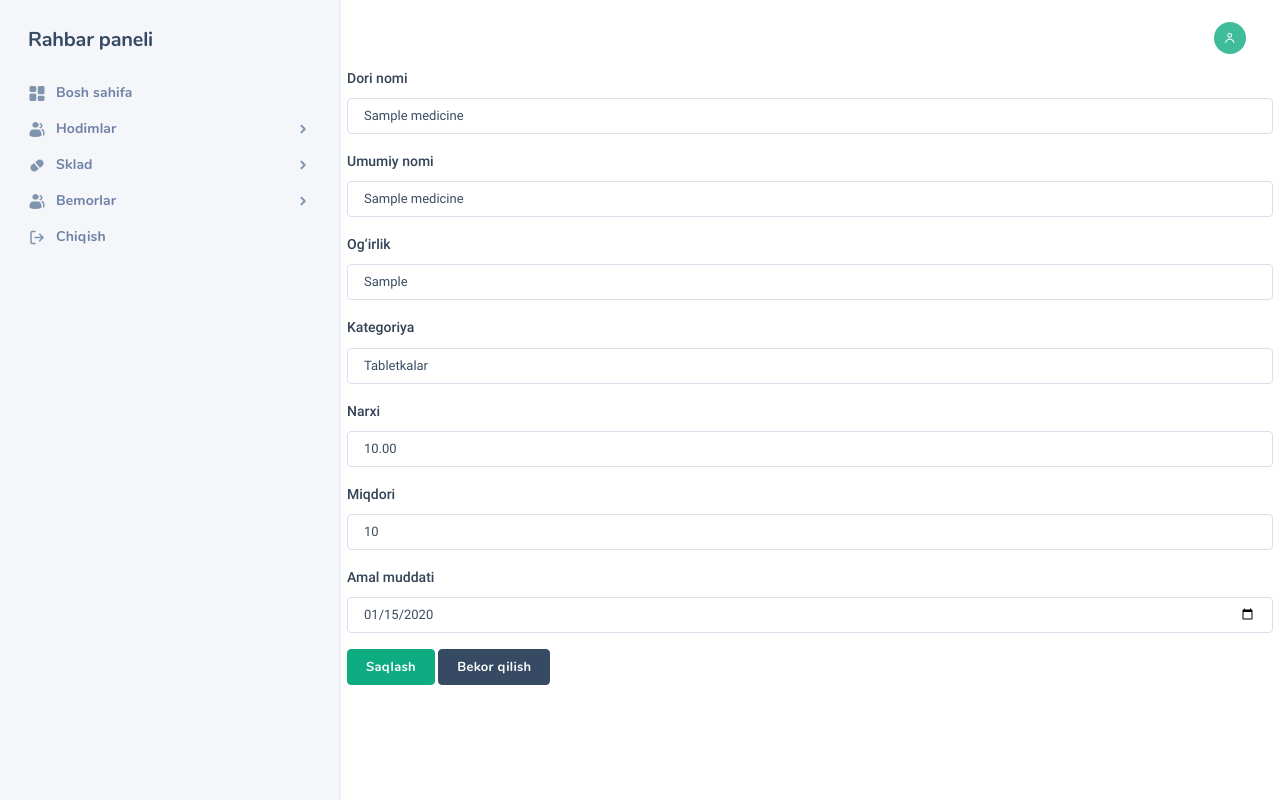
After one commit to jamw1ddd/apteka, a Django app: page /medicine/1/edit/ in a window 1280 px wide. The commit adds this page. Run offline with Django 5.2, Linux system fonts and the light colour scheme; a user stored in the database is signed in; tables that the repository leaves empty hold one stand-in row (values such as "Sample post"); some libraries are stand-ins or nearby versions; some web fonts are replaced.

Commit message:
some changes

```diff
--- a/main/urls.py
+++ b/main/urls.py
@@ -1,7 +1,7 @@
 from django.urls import path
-from .views import (add_staff, allplaces_medicine_list_view, employeeview, give_medicine_to_patient_view, list_invoices,
-                    medicine_by_place_view, patient_invoice_view, patient_invoice_view_by_date,
-                    transfer_medicine_view, employee_list,login_view,stats_view,
+from .views import (add_staff, allplaces_medicine_list_view, employeeview, give_medicine_to_patient_view,
+                    list_invoices, medicine_by_place_view, medicine_update, patient_invoice_view,
+                    patient_invoice_view_by_date, transfer_medicine_view, employee_list,login_view,stats_view,
                     doctorview,add_medicine_view,medicine_list_view,logout_view,list_patients, add_patient,
                     medicine_history_view, place_medicine_list_view,delete_patient
                     )
@@ -14,6 +14,7 @@ urlpatterns = [
     path('medicine/add/', add_medicine_view, name='addmedicine'),
     path('medicine/list/', medicine_list_view, name='listmedicine'),
     path('medicine/transfer/', transfer_medicine_view, name='givemedicine'),
+    path('medicine/<int:pk>/edit/', medicine_update, name='medicine_update'),
     path('add-staff/', add_staff, name='add_staff'),
     path('employee/', employee_list, name='employee_list'),
     path('employeeview/', employeeview, name='employee'),
--- a/main/views.py
+++ b/main/views.py
@@ -1,7 +1,6 @@
 from django.http import HttpResponseForbidden
 from django.shortcuts import render, redirect, get_object_or_404
 from django.contrib.auth.decorators import login_required
-from main import models
 from main.models import Medicine, CustomUser, MedicineHistory, Patient, PatientMedicine, Place
 from django.contrib.auth import authenticate, login, logout
 from django.contrib import messages
@@ -16,26 +15,33 @@ from django.db.models.functions import TruncMinute
 def stats_view(request):
     start_str = request.GET.get('start_date')
     end_str = request.GET.get('end_date')
-    period = request.GET.get('period')
+    period = request.GET.get('period') or '30'
     today = datetime.today().date()
 
-    try:
-        if start_str and end_str:
+    # 🔹 Avval period tekshiriladi, faqat sana kiritilmagan bo‘lsa
+    if period in ['7', '1', '30'] and not (start_str and end_str):
+        if period == '7':
+            start_date = today - timedelta(days=7)
+            end_date = today
+        elif period == '1':
+            start_date = end_date = today
+        else:  # default 30 kun
+            start_date = today - timedelta(days=30)
+            end_date = today
+    elif start_str and end_str:
+        # 🔹 Agar foydalanuvchi sana tanlagan bo‘lsa
+        try:
             start_date = datetime.strptime(start_str, "%Y-%m-%d").date()
             end_date = datetime.strptime(end_str, "%Y-%m-%d").date()
-        elif period == '7':
+        except (ValueError, TypeError):
+            start_date = today - timedelta(days=30)
             end_date = today
-            start_date = today - timedelta(days=7)
-        elif period == '1':
-            start_date = end_date = today
-        else:
-            end_date = today
-            start_date = today - timedelta(days=30)
-    except (ValueError, TypeError):
+    else:
+        # 🔹 Default 30 kun
+        start_date = today - timedelta(days=30)
         end_date = today
-        start_date = today - timedelta(days=30)
 
-    # Statistika hisoblash
+    # 🔹 Statistikalar
     incoming = Medicine.objects.filter(
         created_at__date__range=(start_date, end_date)
     ).aggregate(total=Sum('quantity'))['total'] or 0
@@ -57,6 +63,10 @@ def stats_view(request):
         created_at__date__range=(start_date, end_date)
     ).count()
 
+    history = MedicineHistory.objects.filter(
+        created_at__date__range=(start_date, end_date)
+    ).select_related('medicine', 'user', 'to_user', 'to_place').order_by('-created_at')
+
     context = {
         'incoming': incoming,
         'used': used,
@@ -65,10 +75,11 @@ def stats_view(request):
         'new_patients': new_patients,
         'start_date': start_date,
         'end_date': end_date,
-        'period': period or '30'
+        'period': period,
+        'history': history
     }
+    return render(request, 'admindashboard.html', context)
 
-    return render(request, 'admindashboard.html', context)
 
 @login_required
 def doctorview(request):
@@ -89,7 +100,6 @@ def doctorview(request):
                     places.append(extra_place)
     else:
         places = Place.objects.all()
-
     # Har bir place uchun tegishli dorilarni yig'amiz
     place_medicines = []
     for place in places:
@@ -105,20 +115,17 @@ def doctorview(request):
 def add_medicine_view(request):
     if request.method == 'POST':
         name = request.POST.get('name')
-        generic_name = request.POST.get('generic_name')
         weight = request.POST.get('weight')
         category = request.POST.get('category')
         price = request.POST.get('price')
         quantity = request.POST.get('quantity')
         expiry_date = request.POST.get('expiry_date')
         # Hamma required maydonlar to‘ldirilganini tekshiramiz
-        if not all([name, generic_name, category, price, quantity]):
-            messages.error(request, "Iltimos, kerakli maydonlarni to‘ldiring.")
+        if not all([name, category, price, quantity]):
             return render(request, 'addmedicine.html')
 
         medicine = Medicine.objects.create(
             name=name,
-            generic_name=generic_name,
             weight=weight,
             category=category,
             price=price,
@@ -126,8 +133,6 @@ def add_medicine_view(request):
             expiry_date=expiry_date or None,
             owner=request.user,
         )
-
-        # Tarixga yozish
         MedicineHistory.objects.create(
             medicine=medicine,
             user=request.user,
@@ -135,8 +140,7 @@ def add_medicine_view(request):
             action='added'
         )
 
-        messages.success(request, "Dori muvaffaqiyatli qo‘shildi.")
-        return redirect('listmedicine')  # Bu sizdagi dori ro‘yxati sahifasi nomi bo‘lishi kerak
+        return redirect('listmedicine')
 
     return render(request, 'addmedicine.html')
 
@@ -155,7 +159,6 @@ def place_medicine_list_view(request, place_id):
 def allplaces_medicine_list_view(request):
     if request.user.role != 'admin':
         return HttpResponseForbidden("Faqat admin foydalanuvchilar kirishi mumkin.")
-
     # Barcha joylar va har bir joy uchun dorilarni ajratib chiqaramiz
     places = Place.objects.all().prefetch_related('medicine_set')
 
@@ -236,12 +239,10 @@ def transfer_medicine_view(request):
             )
 
         place_medicine.save()
-
         # Ombordan chiqariladi
         admin_medicine.quantity -= quantity
         admin_medicine.save()
 
-        # Tarixga yoziladi
         MedicineHistory.objects.create(
             medicine=admin_medicine,
             user=request.user,
@@ -262,6 +263,7 @@ def medicine_history_view(request):
 
 User = get_user_model()
 
+@login_required
 def add_staff(request):
     if request.method == 'POST':
         username = request.POST.get('username')
@@ -418,9 +420,9 @@ def give_medicine_to_patient_view(request):
             MedicineHistory.objects.create(
                 medicine=medicine,
                 user=request.user,
-                to_user=None,
+                to_patient=patient,
                 quantity=quantity,
-                action='given to patient'
+                action='Bemorga chiqarildi',
             )
 
         return redirect('patient_invoice_view_by_date', patient_id=patient.id,
@@ -462,7 +464,7 @@ def patient_invoice_view(request, patient_id):
 def delete_patient(request, pk):
     patient = get_object_or_404(Patient, pk=pk)
     patient.delete()
-    messages.success(request, "Bemor muvaffaqiyatli o‘chirildi.")
+    #messages.success(request, "Bemor muvaffaqiyatli o‘chirildi.")
     return redirect('list_patients')
 
 @login_required
@@ -473,10 +475,8 @@ def medicine_by_place_view(request):
     for place in places:
         # Ushbu joyga biriktirilgan foydalanuvchilar (rahbarlar)
         leaders = CustomUser.objects.filter(place=place)
-
         # Ushbu joy uchun dorilarni topamiz
         medicines = Medicine.objects.filter(owner__place=place)
-
         data.append({
             'place': place,
             'leaders': leaders,
@@ -484,7 +484,6 @@ def medicine_by_place_view(request):
         })
 
     return render(request, 'medicine_by_place.html', {'data': data})
-
 
 @login_required
 def list_invoices(request, patient_id):
@@ -546,3 +545,26 @@ def patient_invoice_view_by_date(request, patient_id, date_str):
         'prescribed_by': prescribed_by,
     }
     return render(request, 'patient_detail.html', context)
+
+@login_required
+def medicine_update(request, pk):
+    medicine = get_object_or_404(Medicine, pk=pk)
+
+    if request.method == 'POST':
+        medicine.name = request.POST.get('name')
+        medicine.generic_name = request.POST.get('generic_name')
+        medicine.weight = request.POST.get('weight')
+        medicine.category = request.POST.get('category')
+        medicine.price = request.POST.get('price')
+        medicine.quantity = request.POST.get('quantity')
+        expiry_date = request.POST.get('expiry_date')
+
+        medicine.expiry_date = expiry_date if expiry_date else None
+        medicine.save()
+
+        return redirect('listmedicine')
+
+    return render(request, 'medicine_edit.html', {
+        'medicine': medicine,
+        'categories': Medicine.CATEGORY_CHOICES
+    })
--- a/templates/addmedicine.html
+++ b/templates/addmedicine.html
@@ -28,16 +28,16 @@
                                         </div>
                                     </div>
 
-                                    <div class="col-xxl-3 col-md-4">
+                                    <!-- <div class="col-xxl-3 col-md-4">
                                         <div class="form-group">
                                             <label class="form-label" for="generic_name">Umumiy nomi</label>
                                             <input type="text" class="form-control" id="generic_name" name="generic_name" placeholder="Umumiy nomi">
                                         </div>
-                                    </div>
+                                    </div> -->
 
                                     <div class="col-xxl-3 col-md-4">
                                         <div class="form-group">
-                                            <label class="form-label" for="weight">Og‘irlik</label>
+                                            <label class="form-label" for="weight">Do'zasi</label>
                                             <input type="text" class="form-control" id="weight" name="weight" placeholder="Masalan: 250mg">
                                         </div>
                                     </div>
--- a/templates/addstaff.html
+++ b/templates/addstaff.html
@@ -73,7 +73,7 @@
                                     </div>
                                     <div class="col-xxl-3 col-md-4">
                                         <div class="form-group">
-                                            <label class="form-label" for="who">Kim (who)</label>
+                                            <label class="form-label" for="who">Hodim kasbi(hamshira,katta hamshira)</label>
                                             <input type="text" name="who" class="form-control" id="who" placeholder="Mas'ul shaxs">
                                         </div>
                                     </div>
--- a/templates/all_place_medicines.html
+++ b/templates/all_place_medicines.html
@@ -15,8 +15,7 @@
                     <thead>
                         <tr>
                             <th>Dori nomi</th>
-                            <th>Umumiy nomi</th>
-                            <th>Og'irlik</th>
+                            <th>Do'zasi</th>
                             <th>Kategoriya</th>
                             <th>Narxi</th>
                             <th>Miqdori</th>
@@ -27,7 +26,6 @@
                         {% for med in place.medicine_set.all %}
                         <tr>
                             <td>{{ med.name }}</td>
-                            <td>{{ med.generic_name }}</td>
                             <td>{{ med.weight }}</td>
                             <td>{{ med.category }}</td>
                             <td>{{ med.price }} so'm</td>
--- a/templates/listemployee.html
+++ b/templates/listemployee.html
@@ -27,7 +27,7 @@
                                         <div class="nk-tb-col tb-col-md"><span class="sub-text">Joyi</span></div>
                                         <div class="nk-tb-col tb-col-md"><span class="sub-text">Telefon raqami</span></div>
                                         <div class="nk-tb-col tb-col-lg"><span class="sub-text">Lavozimi</span></div>
-                                        <div class="nk-tb-col tb-col-sm"><span class="sub-text">Batafsil</span></div>
+                                        <div class="nk-tb-col tb-col-sm"><span class="sub-text">Sklad</span></div>
                                         <div class="nk-tb-col tb-col-md"></div>
                                         <div class="nk-tb-col nk-tb-col-tools"></div>
                                     </div>
--- /dev/null
+++ b/templates/medicine_edit.html
@@ -0,0 +1,45 @@
+{% extends "base.html" %}
+{% block content %}
+<div class="container mt-4">
+    <h3>Dorini o‘zgartirish</h3>
+    <form method="post">
+        {% csrf_token %}
+        <div class="mb-3">
+            <label class="form-label">Dori nomi</label>
+            <input type="text" name="name" class="form-control" value="{{ medicine.name }}" required>
+        </div>
+        <div class="mb-3">
+            <label class="form-label">Umumiy nomi</label>
+            <input type="text" name="generic_name" class="form-control" value="{{ medicine.generic_name }}">
+        </div>
+        <div class="mb-3">
+            <label class="form-label">Og‘irlik</label>
+            <input type="text" name="weight" class="form-control" value="{{ medicine.weight }}">
+        </div>
+        <div class="mb-3">
+            <label class="form-label">Kategoriya</label>
+            <select name="category" class="form-control" required>
+                {% for key, val in categories %}
+                    <option value="{{ key }}" {% if medicine.category == key %}selected{% endif %}>
+                        {{ val }}
+                    </option>
+                {% endfor %}
+            </select>
+        </div>
+        <div class="mb-3">
+            <label class="form-label">Narxi</label>
+            <input type="number" step="0.01" name="price" class="form-control" value="{{ medicine.price }}">
+        </div>
+        <div class="mb-3">
+            <label class="form-label">Miqdori</label>
+            <input type="number" name="quantity" class="form-control" value="{{ medicine.quantity }}">
+        </div>
+        <div class="mb-3">
+            <label class="form-label">Amal muddati</label>
+            <input type="date" name="expiry_date" class="form-control" value="{{ medicine.expiry_date|date:'Y-m-d' }}">
+        </div>
+        <button type="submit" class="btn btn-primary">Saqlash</button>
+        <a href="{% url 'listmedicine' %}" class="btn btn-secondary">Bekor qilish</a>
+    </form>
+</div>
+{% endblock %}
--- a/templates/patient_detail.html
+++ b/templates/patient_detail.html
@@ -94,7 +94,7 @@
                                                 {% for item in prescriptions %}
                                                     <tr>
                                                         <td>{{ item.medicine.id }}</td>
-                                                        <td>{{ item.medicine.name }} - {{ item.medicine.generic_name }}</td>
+                                                        <td>{{ item.medicine.name }}</td>
                                                         <td>{{ item.medicine.price }}</td>
                                                         <td>{{ item.quantity }}</td>
                                                         <td>{{ item.total_price }}</td>
--- a/templates/place_medicine_list.html
+++ b/templates/place_medicine_list.html
@@ -21,8 +21,8 @@
                                 <div class="nk-tb-list">
                                     <div class="nk-tb-item nk-tb-head">
                                         <div class="nk-tb-col"><span>Dori nomi</span></div>
-                                        <div class="nk-tb-col"><span>Umumiy nomi</span></div>
-                                        <div class="nk-tb-col"><span>Og'irlik</span></div>
+                                        <!-- <div class="nk-tb-col"><span>Umumiy nomi</span></div> -->
+                                        <div class="nk-tb-col"><span>Do'zasi</span></div>
                                         <div class="nk-tb-col"><span>Kategoriya</span></div>
                                         <div class="nk-tb-col"><span>Narxi</span></div>
                                         <div class="nk-tb-col"><span>Ombor (quti)</span></div>
@@ -31,7 +31,7 @@
                                     {% for med in medicines %}
                                     <div class="nk-tb-item">
                                         <div class="nk-tb-col">{{ med.name }}</div>
-                                        <div class="nk-tb-col">{{ med.generic_name }}</div>
+                                        <!-- <div class="nk-tb-col">{{ med.generic_name }}</div> -->
                                         <div class="nk-tb-col">{{ med.weight }}</div>
                                         <div class="nk-tb-col">{{ med.category }}</div>
                                         <div class="nk-tb-col">{{ med.price }} so'm</div>
```
Also changed, not shown: main/models.py (+18 -20 lines), static/style.css (+18 -0 lines), templates/admindashboard.html (+90 -60 lines), templates/doctor.html (+7 -0 lines), templates/employee.html (+7 -0 lines), templates/listmedicine.html (+17 -4 lines), main/migrations/0015_medicinehistory_to_patient.py (added), main/migrations/0016_alter_medicine_generic_name.py (added).
